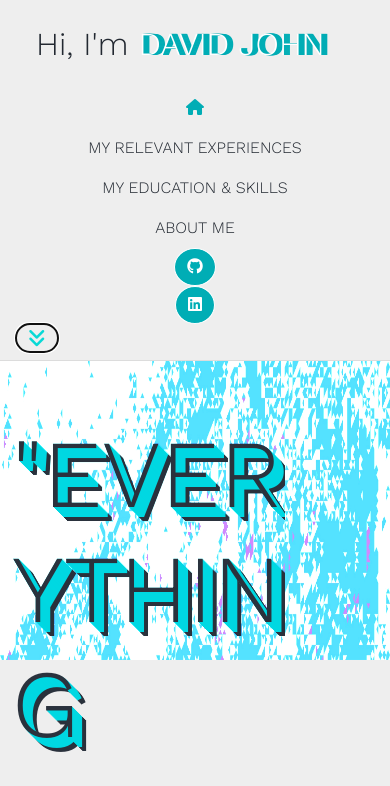
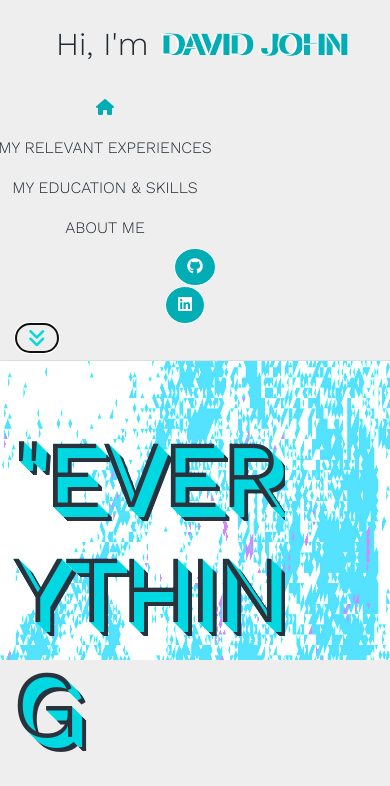
Before and after one commit to DavidJohnnnn/My-Own-Website, a plain HTML site: page index.html in a window 390 px wide. Both pictures are taken after a click on the button "Toggle navigation". Shown: the top 786 px of the page. Drawn offline with nearby package versions, Linux system fonts and the light colour scheme; a web font is replaced by a local one.

Commit message:
Updated styling for navbar to fix discrepancy between bootstrap versions (did not add responsivity yet)

```diff
--- a/css/stylesIndex.css
+++ b/css/stylesIndex.css
@@ -99,6 +99,7 @@ body {
   /* Navbar Logo Class Selector */
   color: #222831;
   font-size: 2rem;
+  margin-left: 20px; /* 5.3.x migration */
   /* (50px font-size / 2560px width */
   overflow: hidden;
 }
@@ -190,6 +191,10 @@ body {
   color: #00adb5;
 }
 
+.navbar-nav.mx-auto {
+  translate: -90px 0;
+}
+
 a.Links:link {
   border: 0 #00adb5 solid;
   border-width: 0;
@@ -231,6 +236,10 @@ a.Links:hover {
   background-color: white;
   border-color: #00adb5;
   border-radius: 50%;
+}
+
+.nav-item.linkedIn {
+  margin-right: 20px; /* 5.3.x migration */
 }
 
 /*--------------------------------------------*/
```
